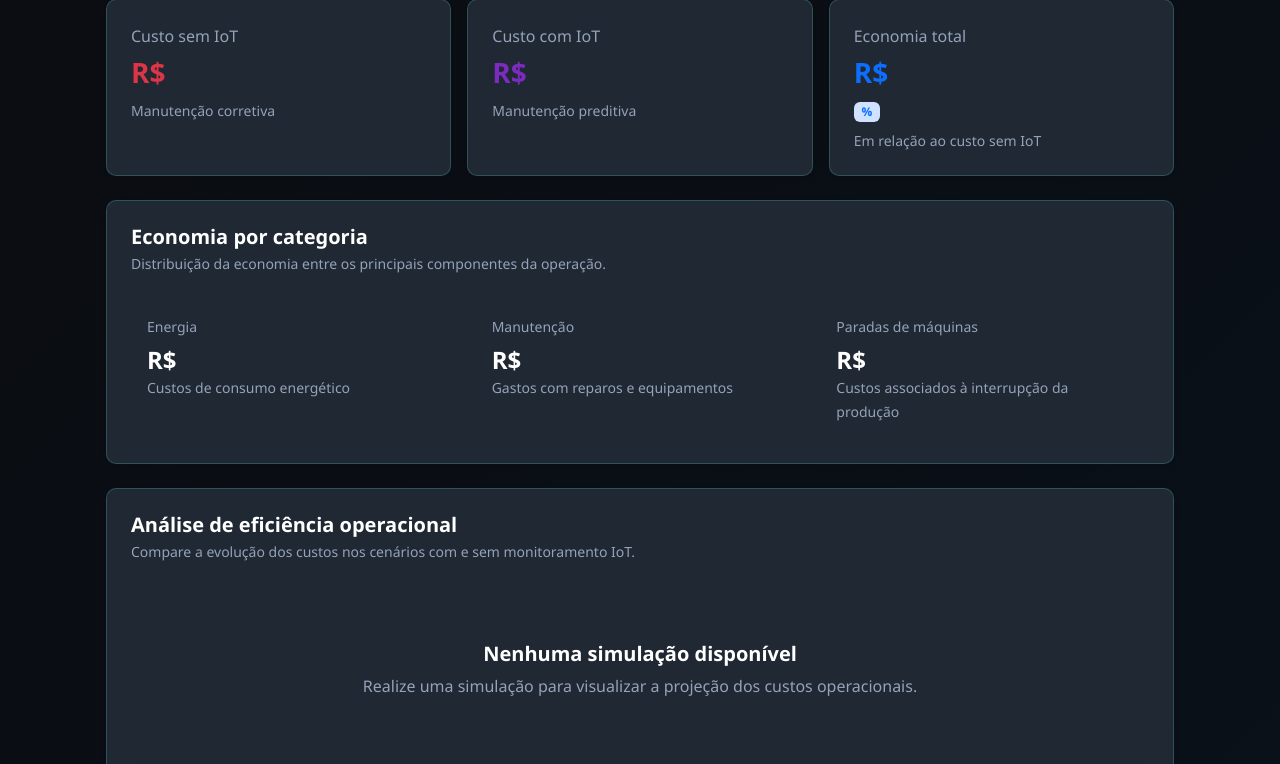
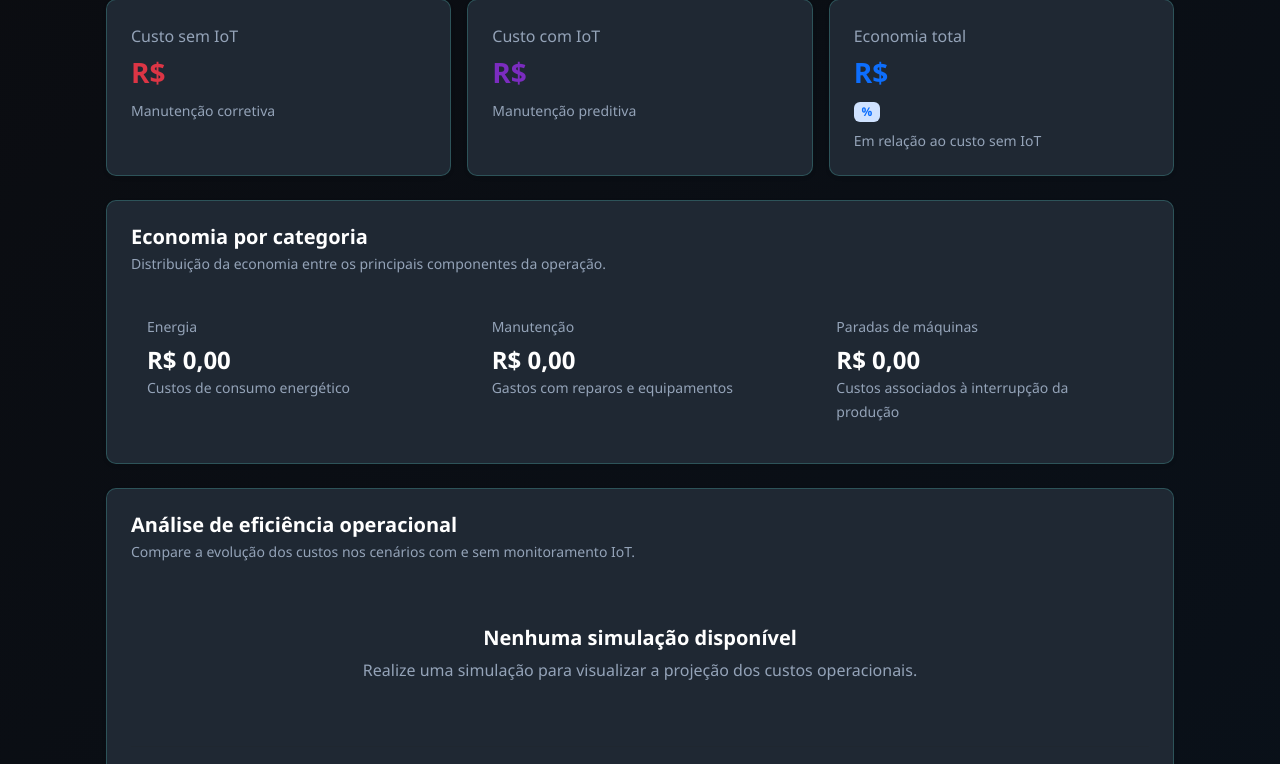
Before and after one commit to Lucca-LBF/projeto-nexus, a Django app: template templates/dashboard/index.html in a window 1280 px wide. Shown: the part 321-1085 px from the top of the page. Run offline with Django 5.2, Linux system fonts and the light colour scheme; the template is opened without the code that fills it, so the values that code supplies are empty.

Commit message:
dashboard

```diff
--- a/dashboard/views.py
+++ b/dashboard/views.py
@@ -13,6 +13,9 @@ def dashboard(request):
     total_sem_iot = simulacao.get('total_sem_iot', 0)
     total_com_iot = simulacao.get('total_com_iot', 0)
     economia = simulacao.get('resultado_liquido', 0)
+    economia_paradas = simulacao.get('economia_paradas', 0)
+    economia_manutencao = simulacao.get('economia_manutencao', 0)
+    economia_energia = simulacao.get('economia_energia', 0)
 
     percentual_economia = (
         economia / total_sem_iot * 100
@@ -85,6 +88,9 @@ def dashboard(request):
         'total_sem_iot': round(total_sem_iot, 2),
         'total_com_iot': round(total_com_iot, 2),
         'economia': round(economia, 2),
+        'economia_paradas': round(economia_paradas, 2),
+        'economia_manutencao': round(economia_manutencao, 2),
+        'economia_energia': round(economia_energia, 2),
         'percentual_economia': round(percentual_economia, 2),
         'grafico_linhas': grafico_html,
         'nota_explicativa': ('O gráfico apresenta os custos operacionais ao longo do período simulado.'),
--- a/templates/dashboard/index.html
+++ b/templates/dashboard/index.html
@@ -33,10 +33,6 @@
                 <div class="card h-100 border-0 shadow-sm">
                     <div class="card-body p-4">
 
-                        <div class="d-flex justify-content-between
-                                    align-items-start">
-
-                            <div>
                         <p class="text-muted mb-2">
                             Custo sem IoT
                         </p>
@@ -48,8 +44,7 @@
                         <small class="text-muted">
                             Manutenção corretiva
                         </small>
-                            </div>
-                        </div>
+
                     </div>
                 </div>
             </div>
@@ -59,10 +54,6 @@
                 <div class="card h-100 border-0 shadow-sm">
                     <div class="card-body p-4">
 
-                        <div class="d-flex justify-content-between
-                                    align-items-start">
-
-                            <div>
                         <p class="text-muted mb-2">
                             Custo com IoT
                         </p>
@@ -74,8 +65,7 @@
                         <small class="text-muted">
                             Manutenção preditiva
                         </small>
-                            </div>
-                        </div>
+
                     </div>
                 </div>
             </div>
@@ -85,10 +75,6 @@
                 <div class="card h-100 border-0 shadow-sm">
                     <div class="card-body p-4">
 
-                        <div class="d-flex justify-content-between
-                                    align-items-start">
-
-                            <div>
                         <p class="text-muted mb-2">
                             Economia total
                         </p>
@@ -97,16 +83,14 @@
                             R$ {{ economia|floatformat:2 }}
                         </h3>
 
-                                <span class="badge bg-primary-subtle
-                                             text-primary">
+                        <span class="badge bg-primary-subtle text-primary">
                             {{ percentual_economia|floatformat:2 }}%
                         </span>
 
                         <small class="text-muted d-block mt-2">
                             Em relação ao custo sem IoT
                         </small>
-                            </div>
-                        </div>
+
                     </div>
                 </div>
             </div>
@@ -129,52 +113,60 @@
 
             <div class="row g-3">
 
+                <!-- Economia com energia -->
                 <div class="col-12 col-md-4">
-                    <div class="category-card p-3 rounded-3">
+                    <div class="category-card p-3 rounded-3 h-100">
+
                         <span class="text-muted small">
                             Energia
                         </span>
 
                         <h4 class="fw-bold mt-2 mb-0">
-                            R$ {{ economia_energia|default_if_none:0|floatformat:2 }}
+                            R$ {{ economia_energia|default:0|floatformat:2 }}
                         </h4>
 
                         <small class="text-muted">
                             Custos de consumo energético
                         </small>
+
                     </div>
                 </div>
 
+                <!-- Economia com manutenção -->
                 <div class="col-12 col-md-4">
-                    <div class="category-card p-3 rounded-3">
+                    <div class="category-card p-3 rounded-3 h-100">
+
                         <span class="text-muted small">
                             Manutenção
                         </span>
 
                         <h4 class="fw-bold mt-2 mb-0">
-                            R$ {{ economia_manutencao|default_if_none:0|floatformat:2 }}
+                            R$ {{ economia_manutencao|default:0|floatformat:2 }}
                         </h4>
 
                         <small class="text-muted">
                             Gastos com reparos e equipamentos
                         </small>
+
                     </div>
                 </div>
 
+                <!-- Economia com paradas -->
                 <div class="col-12 col-md-4">
-                    <div class="category-card p-3 rounded-3">
+                    <div class="category-card p-3 rounded-3 h-100">
+
                         <span class="text-muted small">
                             Paradas de máquinas
                         </span>
 
                         <h4 class="fw-bold mt-2 mb-0">
-                            R$ {{ economia_paradas|default_if_none:0|floatformat:2 }}
+                            R$ {{ economia_paradas|default:0|floatformat:2 }}
                         </h4>
 
                         <small class="text-muted">
-                            Custos associados à interrupção
-                            da produção
+                            Custos associados à interrupção da produção
                         </small>
+
                     </div>
                 </div>
 
@@ -206,8 +198,6 @@
             {% else %}
 
                 <div class="text-center py-5">
-                    <div class="display-5 mb-3"
-                         aria-hidden="true"></div>
 
                     <h3 class="h5 fw-bold">
                         Nenhuma simulação disponível
@@ -216,6 +206,7 @@
                     <p class="text-muted mb-0">
                         Realize uma simulação para visualizar a projeção dos custos operacionais.
                     </p>
+
                 </div>
 
             {% endif %}
@@ -228,5 +219,8 @@
             </p>
 
         </div>
+    </section>
+
+</div>
 
 {% endblock %}
```
Also changed, not shown: simulador/views.py (+12 -0 lines), db.sqlite3. Lines whose indentation alone changed are shown as unchanged.
